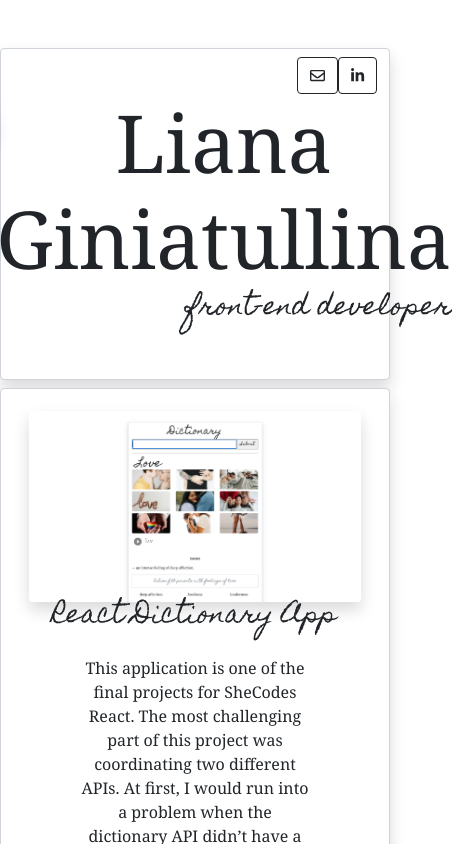
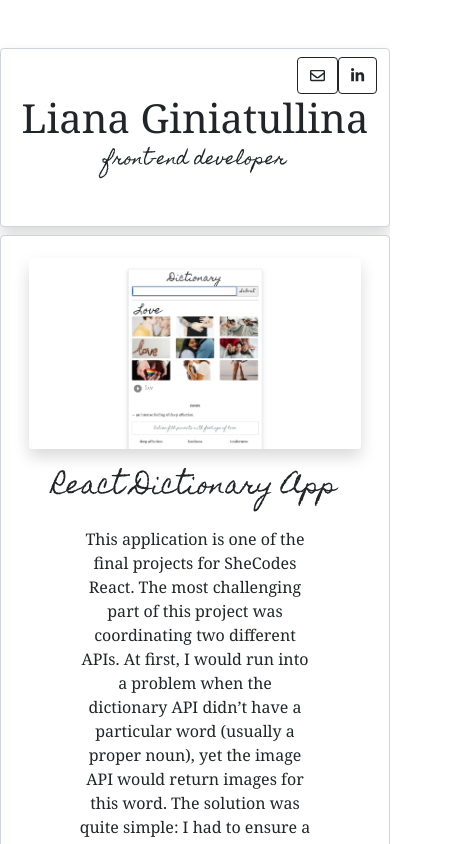
Before and after one commit to liantus5/portfolio, a React (Create React App) app: page / in a window 390 px wide. Shown: the top 844 px of the page, 452 px wide, since content can reach past the window. Built offline with nearby package versions, Linux system fonts and the light colour scheme.

Commit message:
made website responsive

```diff
--- a/src/Header.css
+++ b/src/Header.css
@@ -1,3 +1,17 @@
+@media (max-width: 800px) {
+  .Header h1 {
+    font-size: 40px !important;
+  }
+  .Header h2 {
+    text-align: center !important;
+    font-size: 17px;
+  }
+
+  .Header img {
+    display: none;
+  }
+}
+
 .Header img {
   max-height: 180px;
 }
@@ -8,7 +22,7 @@
 }
 
 .Header h2 {
-  text-align: end !important;
+  text-align: end;
 }
 
 .Header a {
--- a/src/Portfolio.js
+++ b/src/Portfolio.js
@@ -7,7 +7,7 @@ import "./Portfolio.css";
 
 export default function Portfolio() {
   return (
-    <div className="Portfolio container form-control shadow mb-1">
+    <div className="Portfolio container form-control shadow mb-1 ">
       <Project
         image={reactDictionary}
         title={"React Dictionary App"}
--- a/src/Project.js
+++ b/src/Project.js
@@ -3,15 +3,15 @@ import React from "react";
 export default function Project(props) {
   return (
     <div className="row p-3">
-      <div className="col-sm-6">
+      <div className="col-lg-6">
         <img
           src={props.image}
           alt={props.title}
           className="img-fluid rounded shadow"
         />
       </div>
-      <div className="col-sm-6 align-self-center">
-        <h2 className="mb-4">{props.title}</h2>
+      <div className="col-lg-6 align-self-center">
+        <h2 className="mb-4 mt-4">{props.title}</h2>
         <div className="mb-5 ps-5 pe-5">{props.text}</div>
         <a
           href={props.link}
```
